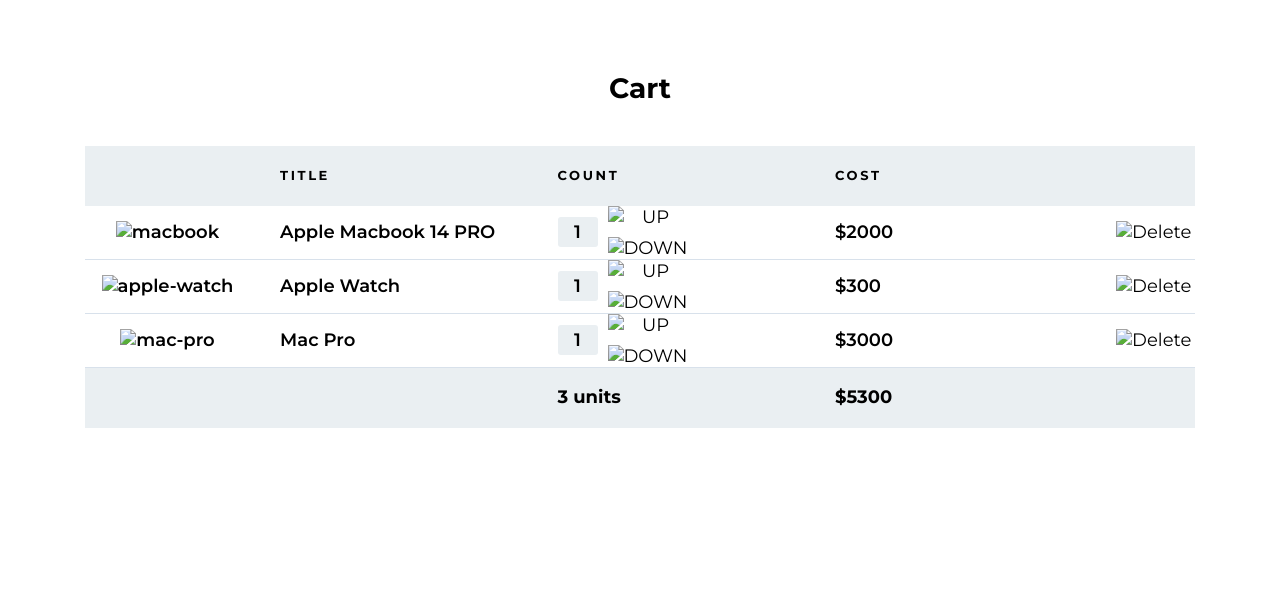
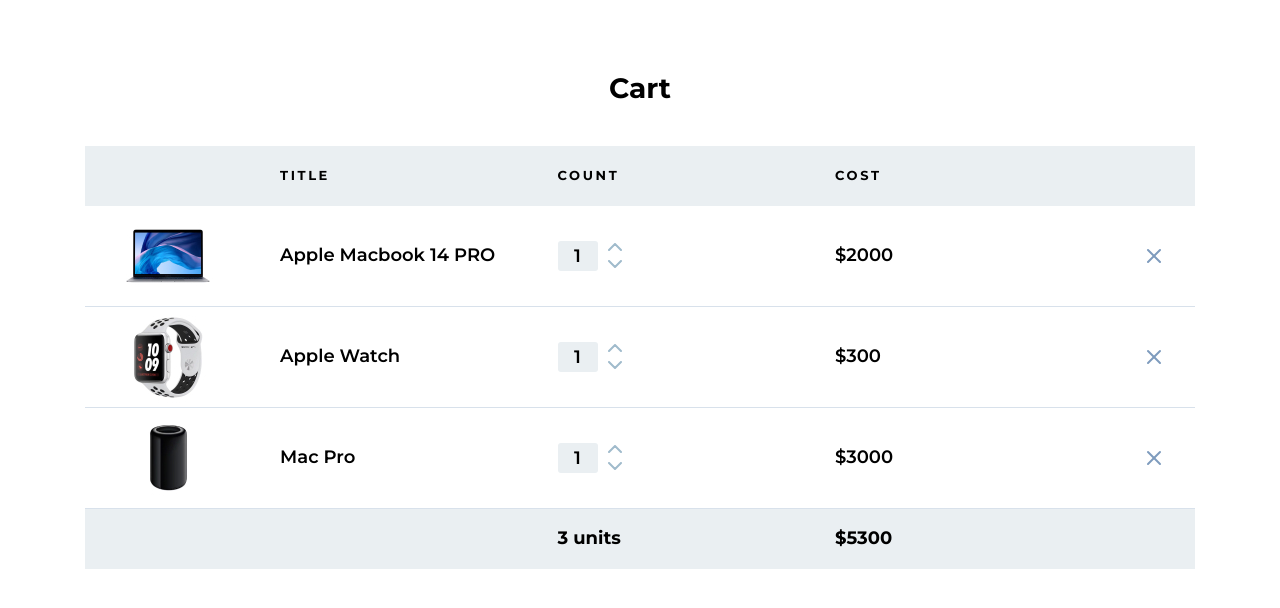
Before and after one commit to beeek18/html-cart, a plain HTML site: page index.html in a window 1280 px wide. Drawn offline with Linux system fonts and the light colour scheme; the site is published under a folder, as on GitHub Pages, so addresses that start at the root find nothing.

Commit message:
Update index.html

```diff
--- a/index.html
+++ b/index.html
@@ -32,7 +32,7 @@
 
           <section class="product">
             <div class="product__img">
-              <img src="/img/products/macbook.jpg" alt="macbook">
+              <img src="img/products/macbook.jpg" alt="macbook">
             </div>
 
             <div class="product__title">
@@ -46,10 +46,10 @@
                 </div>
                 <div class="count__controls">
                   <button type="button" class="count__up">
-                    <img src="/img/icons/icon-up.svg" alt="UP">
+                    <img src="img/icons/icon-up.svg" alt="UP">
                   </button>
                   <button type="button" class="count__down">
-                    <img src="/img/icons/icon-down.svg" alt="DOWN">
+                    <img src="img/icons/icon-down.svg" alt="DOWN">
                   </button>
                 </div>
               </div>
@@ -61,7 +61,7 @@
 
             <div class="product__controls">
               <button type="button">
-                <img src="/img/icons/cross.svg" alt="Delete">
+                <img src="img/icons/cross.svg" alt="Delete">
               </button>
             </div>
 
@@ -69,7 +69,7 @@
 
           <section class="product">
             <div class="product__img">
-              <img src="/img/products/apple-watch.jpg" alt="apple-watch">
+              <img src="img/products/apple-watch.jpg" alt="apple-watch">
             </div>
 
             <div class="product__title">
@@ -83,10 +83,10 @@
                 </div>
                 <div class="count__controls">
                   <button type="button" class="count__up">
-                    <img src="/img/icons/icon-up.svg" alt="UP">
+                    <img src="img/icons/icon-up.svg" alt="UP">
                   </button>
                   <button type="button" class="count__down">
-                    <img src="/img/icons/icon-down.svg" alt="DOWN">
+                    <img src="img/icons/icon-down.svg" alt="DOWN">
                   </button>
                 </div>
               </div>
@@ -98,7 +98,7 @@
 
             <div class="product__controls">
               <button type="button">
-                <img src="/img/icons/cross.svg" alt="Delete">
+                <img src="img/icons/cross.svg" alt="Delete">
               </button>
             </div>
 
@@ -106,7 +106,7 @@
 
           <section class="product">
             <div class="product__img">
-              <img src="/img/products/mac-pro.jpg" alt="mac-pro">
+              <img src="img/products/mac-pro.jpg" alt="mac-pro">
             </div>
 
             <div class="product__title">
@@ -120,10 +120,10 @@
                 </div>
                 <div class="count__controls">
                   <button type="button" class="count__up">
-                    <img src="/img/icons/icon-up.svg" alt="UP">
+                    <img src="img/icons/icon-up.svg" alt="UP">
                   </button>
                   <button type="button" class="count__down">
-                    <img src="/img/icons/icon-down.svg" alt="DOWN">
+                    <img src="img/icons/icon-down.svg" alt="DOWN">
                   </button>
                 </div>
               </div>
@@ -135,7 +135,7 @@
 
             <div class="product__controls">
               <button type="button">
-                <img src="/img/icons/cross.svg" alt="Delete">
+                <img src="img/icons/cross.svg" alt="Delete">
               </button>
             </div>
 
```
